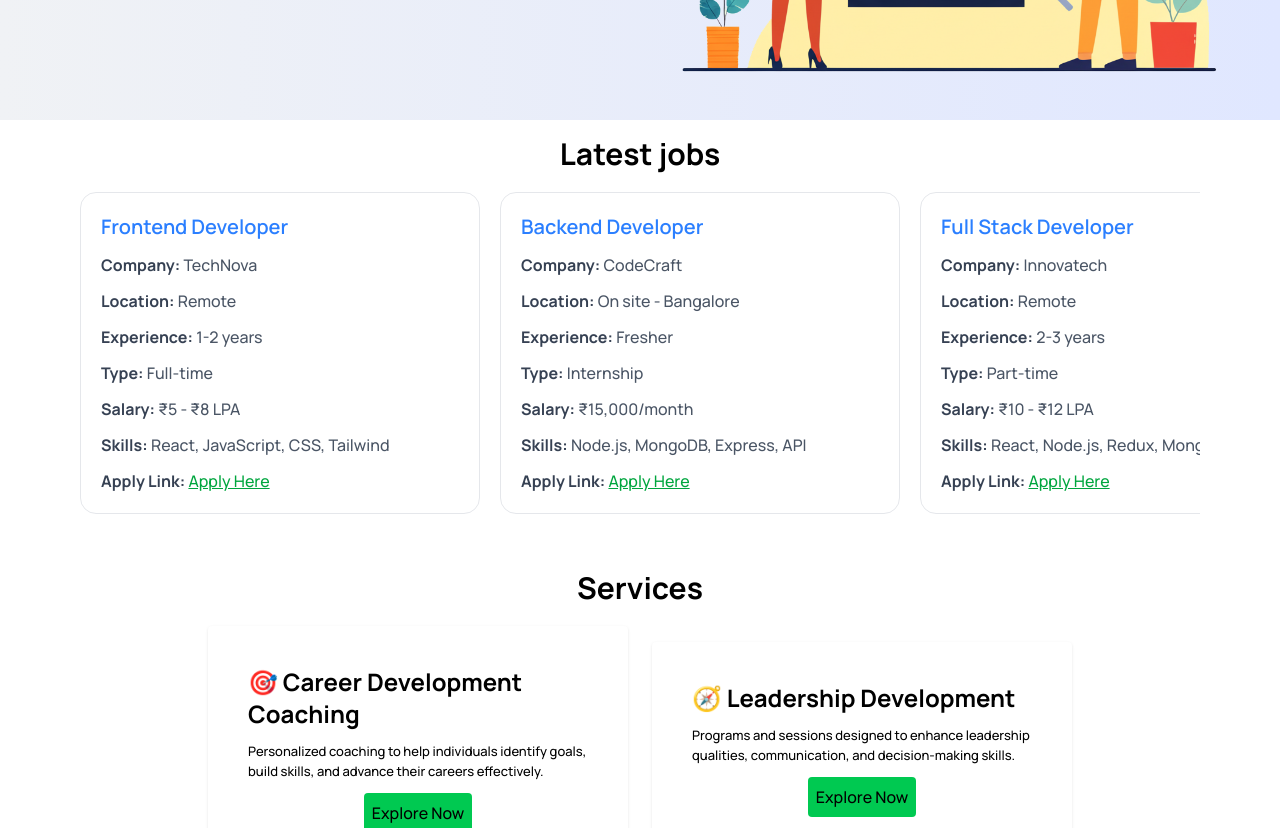
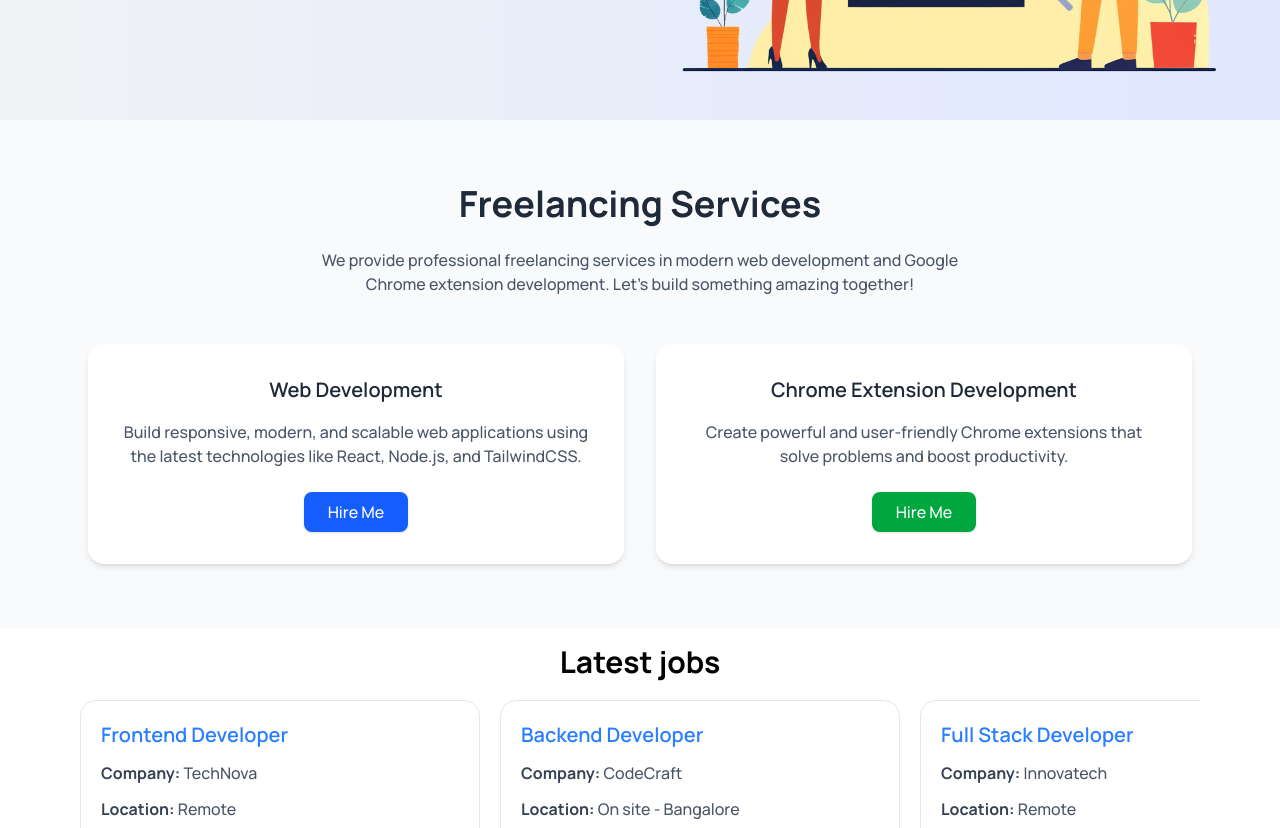
Before and after one commit to nitishmaurya320/Education-Friend, a React (Vite) app in the folder frontend/: page / in a window 1280 px wide. Shown: the part 480-1308 px from the top of the page. Built offline with nearby package versions, Linux system fonts and the light colour scheme; no server answers.

Commit message:
loading & freelancing added

```diff
--- /dev/null
+++ b/frontend/src/Components/FreelancingSection.jsx
@@ -0,0 +1,45 @@
+export default function FreelancingSection() {
+  return (
+    <section className="py-16 bg-gray-50">
+      <div className="max-w-6xl mx-auto px-6 text-center">
+        <h2 className="text-3xl md:text-4xl font-bold text-gray-800 mb-6">
+          Freelancing Services
+        </h2>
+        <p className="text-gray-600 mb-12 max-w-2xl mx-auto">
+          We provide professional freelancing services in modern web development and Google Chrome extension development.
+          Let’s build something amazing together!
+        </p>
+
+        <div className="grid grid-cols-1 md:grid-cols-2 gap-8">
+          {/* Web Development */}
+          <div className="bg-white rounded-2xl shadow-md p-8 hover:shadow-xl transition duration-300">
+            <h3 className="text-xl font-semibold text-gray-800 mb-4">Web Development</h3>
+            <p className="text-gray-600 mb-6">
+              Build responsive, modern, and scalable web applications using the latest technologies like React, Node.js, and TailwindCSS.
+            </p>
+            <a
+              href="#contact"
+              className="inline-block px-6 py-2 bg-blue-600 text-white rounded-lg shadow hover:bg-blue-700 transition"
+            >
+              Hire Me
+            </a>
+          </div>
+
+          {/* Chrome Extension Development */}
+          <div className="bg-white rounded-2xl shadow-md p-8 hover:shadow-xl transition duration-300">
+            <h3 className="text-xl font-semibold text-gray-800 mb-4">Chrome Extension Development</h3>
+            <p className="text-gray-600 mb-6">
+              Create powerful and user-friendly Chrome extensions that solve problems and boost productivity.
+            </p>
+            <a
+              href="#contact"
+              className="inline-block px-6 py-2 bg-green-600 text-white rounded-lg shadow hover:bg-green-700 transition"
+            >
+              Hire Me
+            </a>
+          </div>
+        </div>
+      </div>
+    </section>
+  );
+}
--- a/frontend/src/Pages/Donation.jsx
+++ b/frontend/src/Pages/Donation.jsx
@@ -1,6 +1,7 @@
 import React, { useState } from "react";
 import axios from "axios";
 import { useNavigate } from "react-router-dom";
+
 const loadScript = (src) => {
   return new Promise((resolve) => {
     const script = document.createElement("script");
@@ -12,14 +13,16 @@ import { useNavigate } from "react-router-dom";
 };
 
 export default function Donate() {
-
-  const navigate=useNavigate()
+  const navigate = useNavigate();
   const [name, setName] = useState("");
   const [email, setEmail] = useState("");
   const [amount, setAmount] = useState(null); // null until selected
+  const [loading,setLoading]=useState(false)
 
   const handleDonate = async () => {
+    setLoading(true)
     const res = await loadScript("https://checkout.razorpay.com/v1/checkout.js");
+    setLoading(false)
 
     if (!res) {
       alert("Razorpay SDK failed to load. Are you online?");
@@ -39,7 +42,7 @@ export default function Donate() {
 
       // Razorpay options
       const options = {
-        key:import.meta.env.VITE_RAZORPAY_KEY_ID, // Replace with Razorpay Key
+        key: import.meta.env.VITE_RAZORPAY_KEY_ID,
         amount: order.amount,
         currency: "INR",
         name: "Education Friend",
@@ -52,40 +55,69 @@ export default function Donate() {
               razorpay_order_id: response.razorpay_order_id,
               razorpay_payment_id: response.razorpay_payment_id,
               razorpay_signature: response.razorpay_signature,
-              donor: { name, email, amount }
+              donor: { name, email, amount },
             }
           );
 
           if (verify.data.success) {
             alert("✅ Donation Successful! Thank you!");
-            navigate("/donation-success")
+            navigate("/donation-success");
           } else {
             alert("❌ Payment Verification Failed");
           }
         },
         prefill: {
           name,
-          email
+          email,
         },
         theme: {
-          color: "#16a34a"
-        }
+          color: "#16a34a",
+        },
       };
-
 
       const rzp = new window.Razorpay(options);
       rzp.open();
-
     } catch (err) {
       console.error(err);
       alert("Something went wrong!");
     }
-
   };
 
   return (
-    <div className="flex justify-center items-center min-h-screen bg-gray-100 p-4">
-      <div className="bg-white shadow-lg rounded-lg p-6 w-full max-w-md">
+    <>
+    {/* overlay */}
+    <div className={`h-screen w-screen ${loading?"block":"hidden"} bg-black flex justify-center items-center opacity-40 fixed z-2000 top-0`}>
+       <div className="w-10 h-10 border-2  border-white border-t-transparent rounded-full animate-spin"></div>
+    </div>
+    <div className="flex flex-col md:flex-row mt-[70px] md:mt[0px] justify-center items-center min-h-screen bg-gray-100 p-6">
+      {/* Left Side Text */}
+      <div className="md:w-1/2 mb-8 md:mb-0 md:pr-8">
+        <h1 className="text-3xl font-bold text-green-600 mb-4">
+          Thank You for Considering a Donation 💚
+        </h1>
+        <p className="text-gray-700 mb-3">
+          Your contribution helps us continue building tools, resources, and a
+          supportive community for students and learners across the globe.
+        </p>
+        <p className="text-gray-700 mb-3">
+          Every single donation, no matter the amount, makes a huge difference
+          in empowering education and innovation.
+        </p>
+        <p className="text-gray-700 mb-3">
+          With your help, we can create more opportunities, improve resources,
+          and provide better learning experiences.
+        </p>
+        <p className="text-gray-700 mb-3">
+          Together, we can make education accessible and impactful for
+          everyone.
+        </p>
+        <p className="text-gray-700">
+          Thank you for your kindness and generosity—it truly means a lot.
+        </p>
+      </div>
+
+      {/* Right Side Donation Card */}
+      <div className="md:w-1/2 bg-white shadow-lg rounded-lg p-6 max-w-md w-full">
         <h1 className="text-2xl font-bold text-center text-green-600 mb-6">
           Donate to Education Friend
         </h1>
@@ -107,7 +139,7 @@ export default function Donate() {
         />
 
         <h2 className="text-lg font-semibold mb-3">Select Donation Amount:</h2>
-        <div className="flex gap-3 mb-6">
+        <div className="flex gap-3 mb-6 flex-wrap">
           {[5, 10, 20, 50, 100].map((amt) => (
             <button
               key={amt}
@@ -127,9 +159,10 @@ export default function Donate() {
           onClick={handleDonate}
           className="w-full bg-green-500 hover:bg-green-600 text-white font-semibold py-3 rounded-lg transition-all duration-200"
         >
-          Donate ₹{amount || ""}
+          {loading?`Donating...`:`Donate ${amount||""}`}
         </button>
       </div>
     </div>
+    </>
   );
 }
--- a/frontend/src/Pages/Home.jsx
+++ b/frontend/src/Pages/Home.jsx
@@ -2,6 +2,7 @@ import React from 'react'
 import Services from '../Components/Services'
 import LatestJobs from '../Components/LatestJobs'
 import { Link } from 'react-router-dom'
+import FreelancingSection from '../Components/FreelancingSection'
 
 const Home = () => {
   return (
@@ -33,6 +34,7 @@ const Home = () => {
 
 
     </div>
+    <FreelancingSection/>
     <LatestJobs/>
     <Services/>
     </>
```
Lines whose indentation alone changed are shown as unchanged.
